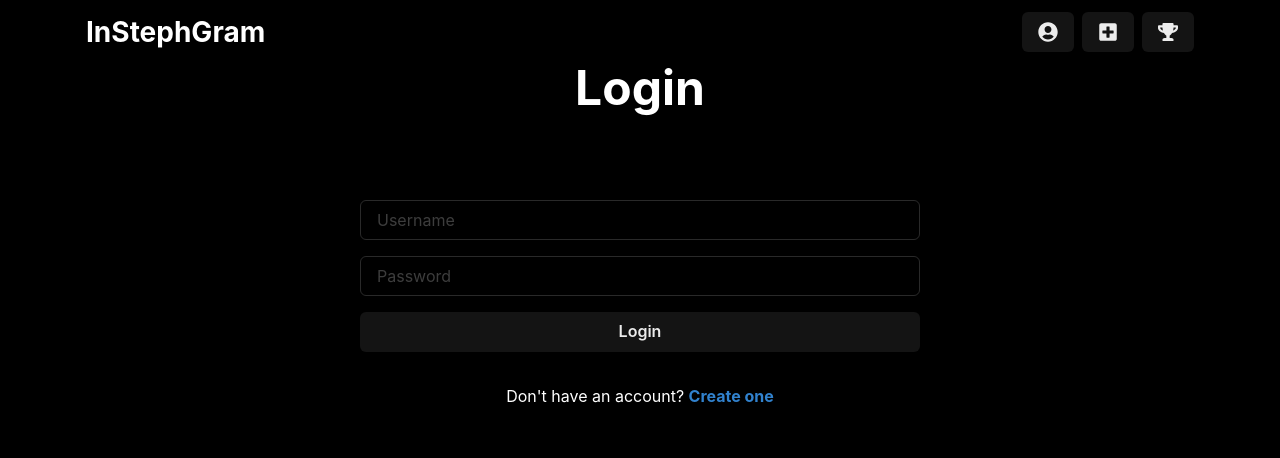
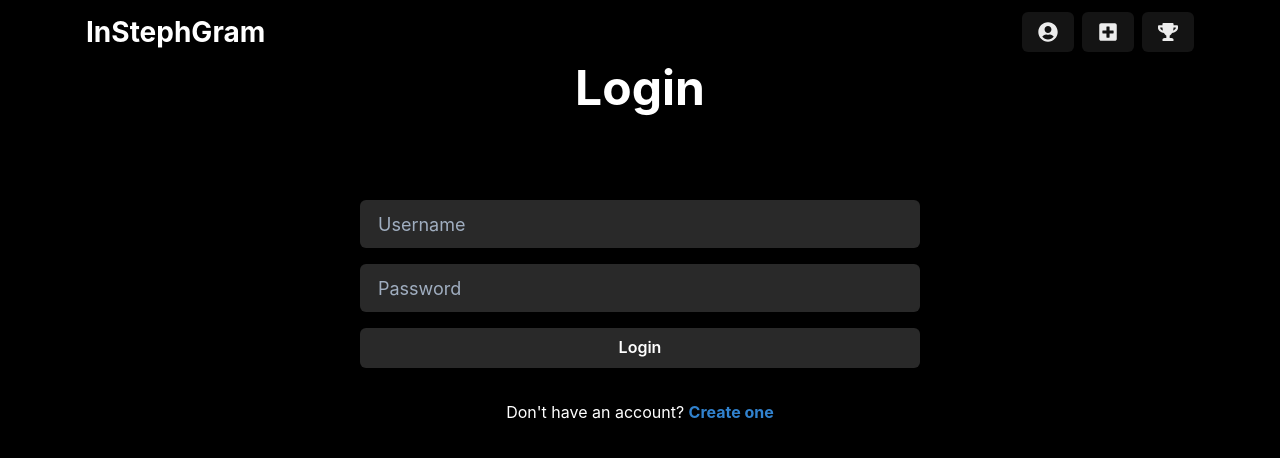
Before and after one commit to stephenhungg/InStephGram, a React (Vite) app in the folder frontend/: page /login in a window 1280 px wide. Shown: the top 458 px of the page. Built offline with nearby package versions, Linux system fonts and the light colour scheme.

Commit message:
fixed visiblity again

```diff
--- a/frontend/src/pages/LoginPage.jsx
+++ b/frontend/src/pages/LoginPage.jsx
@@ -49,12 +49,32 @@ const LoginPage = () => {
                             type="text"
                             value={credentials.username}
                             onChange={(e) => setCredentials({ ...credentials, username: e.target.value })}
+                            size="lg"
+                            variant="filled"
+                            bg="whiteAlpha.300"
+                            color="white"
+                            _placeholder={{ color: "gray.400" }}
+                            _hover={{ bg: "whiteAlpha.400" }}
+                            _focus={{
+                                bg: "whiteAlpha.500",
+                                borderColor: "whiteAlpha.500"
+                            }}
                         />
                         <Input
                             placeholder='Password'
                             type="password"
                             value={credentials.password}
                             onChange={(e) => setCredentials({ ...credentials, password: e.target.value })}
+                            size="lg"
+                            variant="filled"
+                            bg="whiteAlpha.300"
+                            color="white"
+                            _placeholder={{ color: "gray.400" }}
+                            _hover={{ bg: "whiteAlpha.400" }}
+                            _focus={{
+                                bg: "whiteAlpha.500",
+                                borderColor: "whiteAlpha.500"
+                            }}
                         />
                         <Button
                             onClick={handleLogin}
@@ -63,6 +83,8 @@ const LoginPage = () => {
                             loadingText="Logging in..."
                             _hover={{ transform: 'scale(1.02)' }}
                             transition="all 0.2s"
+                            bg="whiteAlpha.300"
+                            color="white"
                         >
                             Login
                         </Button>
```
